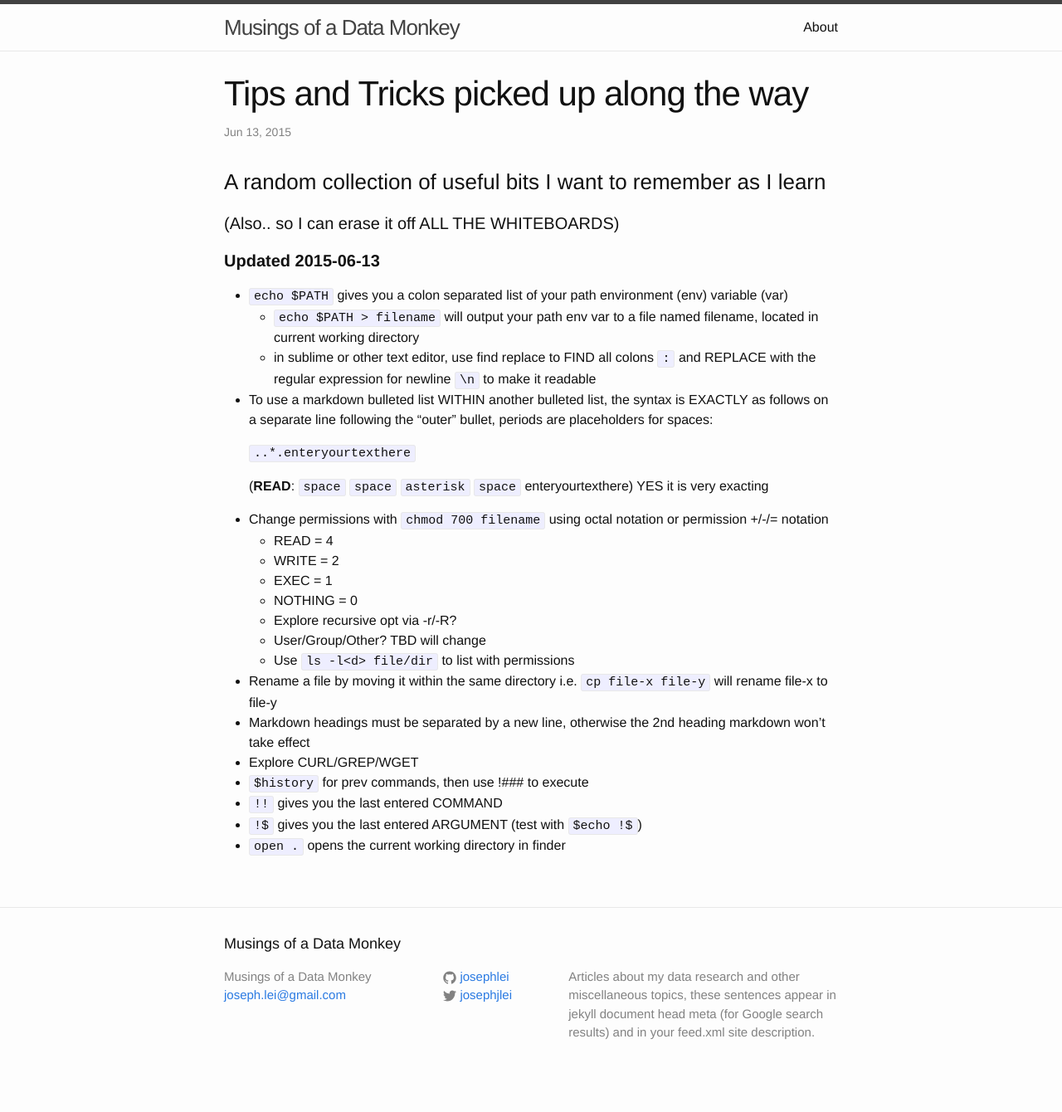
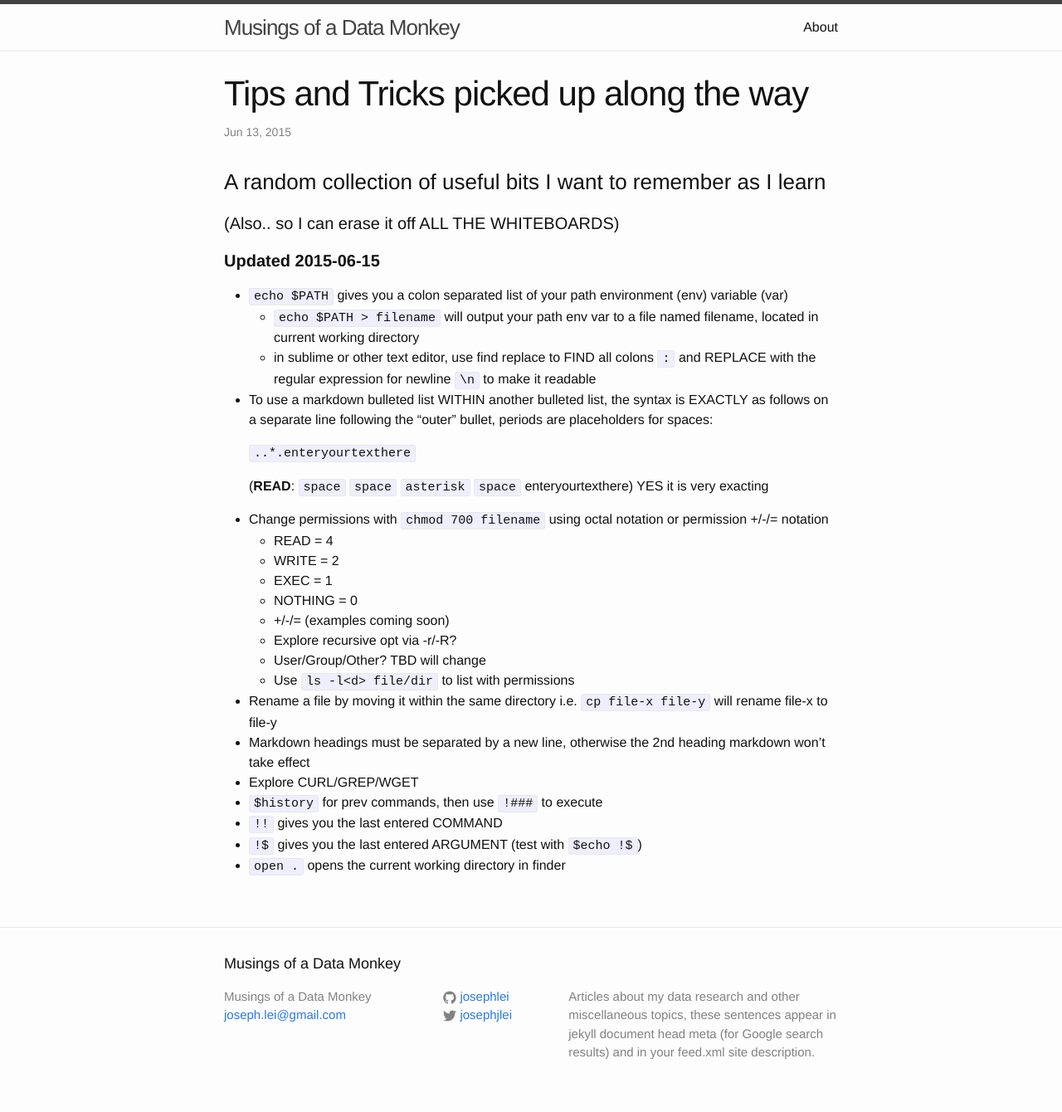
Before and after one commit to josephlei/jjl-website, a Jekyll site: the page built from _posts/2015-06-13-tips-and-tricks.markdown, in a window 1280 px wide. Shown: the whole page at 83% size. Built offline with Jekyll 4.4.1, drawn with Linux system fonts in a browser that asks for light colours; before the commit the page ends 1316 px from its top, so only the background shows below that.

Commit message:
direct shell update

```diff
--- a/_posts/2015-06-13-tips-and-tricks.markdown
+++ b/_posts/2015-06-13-tips-and-tricks.markdown
@@ -10,7 +10,7 @@
 
 ####(Also.. so I can erase it off ALL THE WHITEBOARDS)
 
-####**Updated 2015-06-13**
+####**Updated 2015-06-15**
 
 * `echo $PATH` gives you a colon separated list of your path environment (env) variable (var)
   * `echo $PATH > filename` will output your path env var to a file named filename, located in current working directory
@@ -26,13 +26,14 @@
   * WRITE = 2
   * EXEC = 1
   * NOTHING = 0
+  * +/-/= (examples coming soon)
   * Explore recursive opt via -r/-R?
   * User/Group/Other? TBD will change
   * Use `ls -l<d> file/dir` to list with permissions
 * Rename a file by moving it within the same directory i.e. `cp file-x file-y` will rename file-x to file-y
 * Markdown headings must be separated by a new line, otherwise the 2nd heading markdown won't take effect
 * Explore CURL/GREP/WGET
-* `$history` for prev commands, then use !### to execute
+* `$history` for prev commands, then use `!###` to execute
 * `!!` gives you the last entered COMMAND
 * `!$` gives you the last entered ARGUMENT (test with `$echo !$`)
 * `open .` opens the current working directory in finder
```
